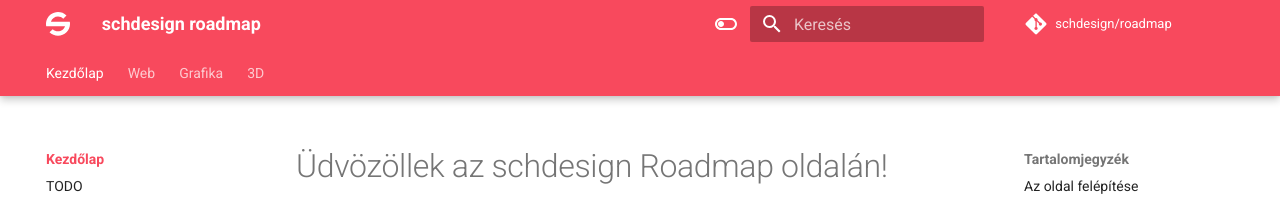
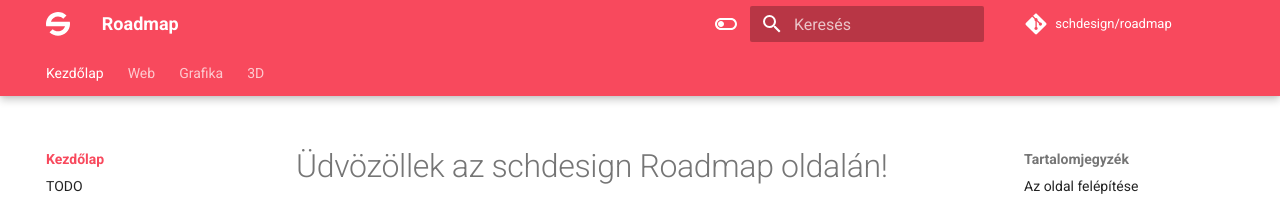
Before and after one commit to simonyiszk/schdesign-roadmap, an MkDocs documentation site: the page built from docs/index.md, in a window 1280 px wide. Shown: the top 205 px of the page. Built offline with MkDocs 1.6.1 and Material for MkDocs 9.7.7, drawn with Linux system fonts in a browser that asks for light colours; comment, search, counter and statistics services are not loaded.

Commit message:
renamed site to Roadmap

```diff
--- a/mkdocs.yml
+++ b/mkdocs.yml
@@ -1,5 +1,5 @@
 # Project information
-site_name: schdesign roadmap
+site_name: Roadmap
 site_url: https://roadmap.schdesign.hu/
 site_author: schdesign
 site_description: >-
```
